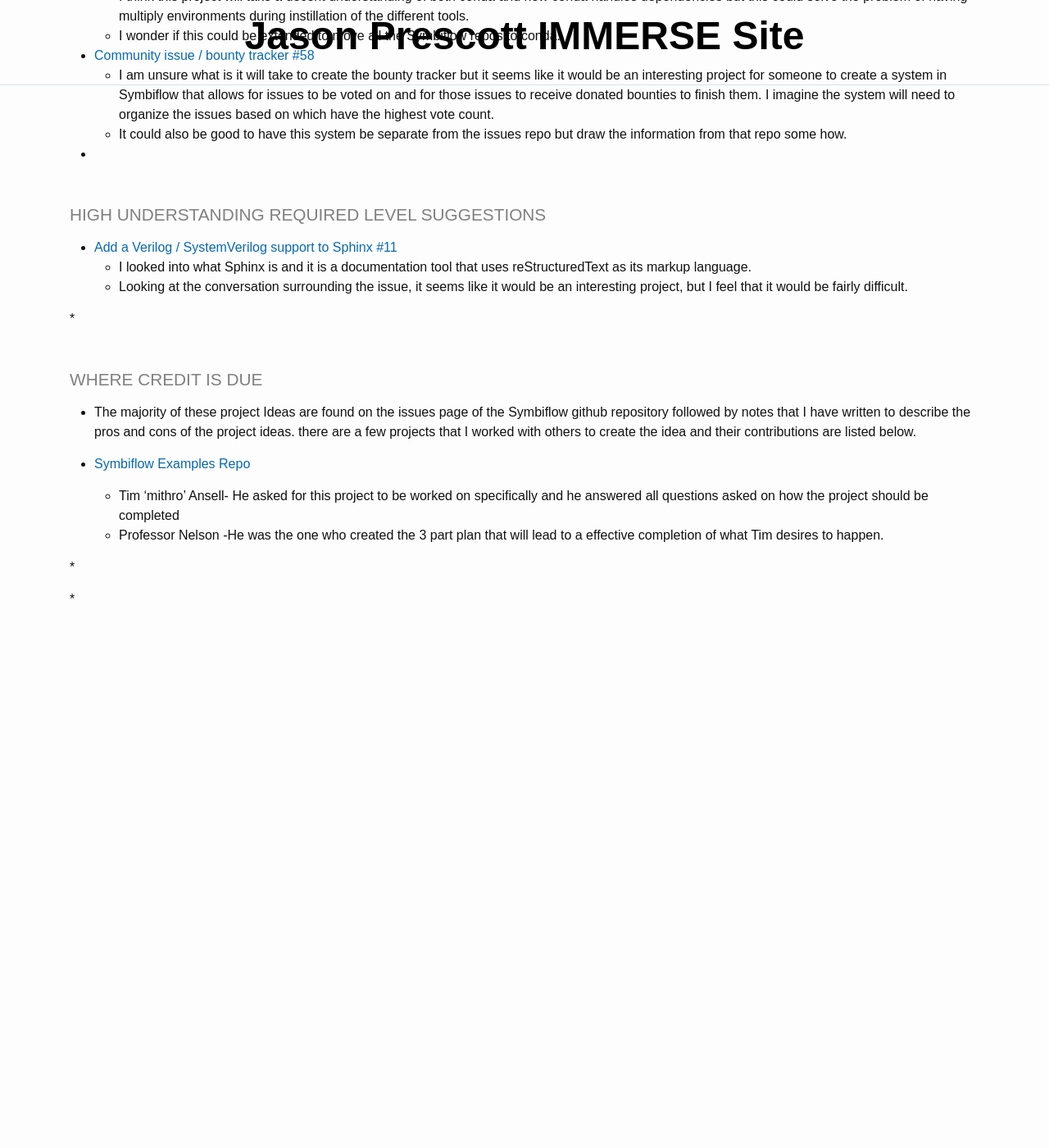
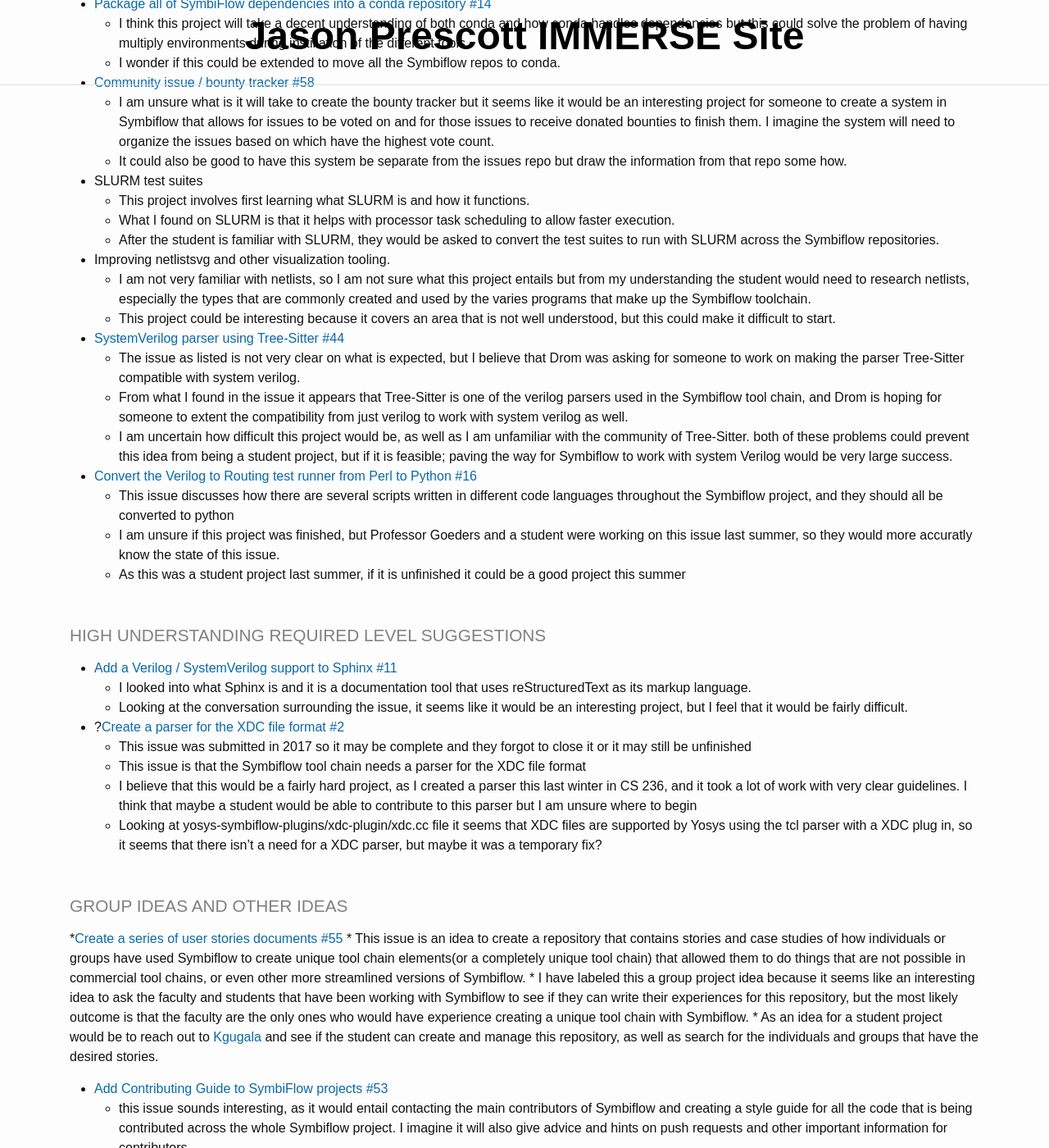
Before and after one commit to jason1234309/Immerse_Website, a Jekyll site: the page built from _pages/project_ideas.md, in a window 1280 px wide and 1400 px high, scrolled down 1319 px. Shown: the whole window at 82% size. Built offline with Jekyll 4.4.1, drawn with Linux system fonts in a browser that asks for light colours; before the commit the page ends 2077 px from its top, so only the background shows below that; some of the changed text lies outside the part shown.

Commit message:
I updated the log to Tueday May 11th, and I finished the project ideas that were based on the issues in the Symbiflow Issues Repo

```diff
--- a/_pages/project_ideas.md
+++ b/_pages/project_ideas.md
@@ -6,7 +6,7 @@ title: Project Ideas For IMMERSE
 ### Entry Level Suggestions
 
 * [Create a JSON schema for the Yosys JSON format. #7](https://github.com/SymbiFlow/ideas/issues/7)
-    For this project, the student will need to learn how JSON files are formatted but I feel that this will not be too difficult.
+    * For this project, the student will need to learn how JSON files are formatted but I feel that this will not be too difficult.
 
 * [Symbiflow Examples Repo](https://github.com/SymbiFlow/symbiflow-examples)
     * I know this is a interesting Repo to work with, especially as it has been improved over the past year.
@@ -18,7 +18,7 @@ title: Project Ideas For IMMERSE
 
 * [SymbiFlow projects documentation audit #56](https://github.com/SymbiFlow/ideas/issues/56)
     * This project will be a documentation audit of the documentation across the key repositories to verify that the documentation covers all the important information needed to be able to understand and work on the repositories in question.
-    * the person who issued the request, kgugala, also asked that the student who works on this project also work with the developers to be able to address key questions that users may have so that the documentation will be able to help all new comers and existing users to be able to continue working.
+    * the person who issued the request, [Kgugala](https://github.com/kgugala), also asked that the student who works on this project also work with the developers to be able to address key questions that users may have so that the documentation will be able to help all new comers and existing users to be able to continue working.
     * He also asked that the student also look at the introductory paragraphs and make them clearer, and better at grabbing the attention of the reader.
     * This project may not be the most exciting, but it will lead to a great overview of the Symbiflow tool chain as the student will need to study the documentation fo all the major repositories and experiment with them to create the desired documentation changes.
     * the repository that may make this project hard is that the symbiflow-arch-defs repository was listed under the repositories that need to be audited and that repository will not be easy to fix.
@@ -31,11 +31,14 @@ title: Project Ideas For IMMERSE
     * This could be a very interesting project, but I feel that it will require understanding the basic formats of all the file types used in symbiflow, which are many.
     * It will also involve learning about how the Symbiflow repositories and projects are organized so that the auto merger can be implemented.
     * There is also a piece involving Travis CL which would be interesting.
-    * This issue is a joining of the last few issues that Tim submitted:
-        - [#50](https://github.com/SymbiFlow/ideas/issues/50)
+    * This issue is a joining of the last few issues that Tim submitted that address common code or documentation formats:
+        - [#50](https://github.com/SymbiFlow/ideas/issues/50) -
         - [#49](https://github.com/SymbiFlow/ideas/issues/49) -[#9](https://github.com/SymbiFlow/ideas/issues/9) is related to #49.
         - [#47](https://github.com/SymbiFlow/ideas/issues/47)
         - [#46](https://github.com/SymbiFlow/ideas/issues/46)
+    * These issues seem very similar to the issues joined together by Tim:
+        - [Standardize formatting across all repos #27](https://github.com/SymbiFlow/ideas/issues/27)
+        -[Convert yosys documentation to be sphinx compatible #8](https://github.com/SymbiFlow/ideas/issues/8)
     * These issues could be separated into a few different projects but I feel it is important to see that Tim had joined them all together.
     * People have been working on the above issues but they are not finished.
 
@@ -47,7 +50,24 @@ title: Project Ideas For IMMERSE
     * I am unsure what is it will take to create the bounty tracker but it seems like it would be an interesting project for someone to create a system in Symbiflow that allows for issues to be voted on and for those issues to receive donated bounties to finish them. I imagine the system will need to organize the issues based on which have the highest vote count.
     * It could also be good to have this system be separate from the issues repo but draw the information from that repo some how.
 
-*
+* SLURM test suites
+    * This project involves first learning what SLURM is and how it functions.
+    * What I found on SLURM is that it helps with processor task scheduling to allow faster execution.
+    * After the student is familiar with SLURM, they would be asked to convert the test suites to run with SLURM across the Symbiflow repositories.
+
+* Improving netlistsvg and other visualization tooling.
+    * I am not very familiar with netlists, so I am not sure what this project entails but from my understanding the student would need to research netlists, especially the types that are commonly created and used by the varies programs that make up the Symbiflow toolchain.
+    * This project could be interesting because it covers an area that is not well understood, but this could make it difficult to start.
+
+* [SystemVerilog parser using Tree-Sitter #44](https://github.com/SymbiFlow/ideas/issues/44)
+    * The issue as listed is not very clear on what is expected, but I believe that Drom was asking for someone to work on making the parser Tree-Sitter compatible with system verilog.
+    * From what I found in the issue it appears that Tree-Sitter is one of the verilog parsers used in the Symbiflow tool chain, and Drom is hoping for someone to extent the compatibility from just verilog to work with system verilog as well.
+    * I am uncertain how difficult this project would be, as well as I am unfamiliar with the community of Tree-Sitter. both of these problems could prevent this idea from being a student project, but if it is feasible; paving the way for Symbiflow to work with system Verilog would be very large success.
+* [Convert the Verilog to Routing test runner from Perl to Python #16](https://github.com/SymbiFlow/ideas/issues/16)
+    * This issue discusses how there are several scripts written in different code languages throughout the Symbiflow project, and they should all be converted to python
+    * I am unsure if this project was finished, but Professor Goeders and a student were working on this issue last summer, so they would more accuratly know the state of this issue.
+    * As this was a student project last summer, if it is unfinished it could be a good project this summer
+
 
 ### High Understanding Required level Suggestions
 
@@ -55,16 +75,32 @@ title: Project Ideas For IMMERSE
     * I looked into what Sphinx is and it is a documentation tool that uses reStructuredText as its markup language.
     * Looking at the conversation surrounding the issue, it seems like it would be an interesting project, but I feel that it would be fairly difficult.
 
-*
+* ?[Create a parser for the XDC file format #2](https://github.com/SymbiFlow/ideas/issues/2)
+    * This issue was submitted in 2017 so it may be complete and they forgot to close it or it may still be unfinished
+    * This issue is that the Symbiflow tool chain needs a parser for the XDC file format
+    * I believe that this would be a fairly hard project, as I created a parser this last winter in CS 236, and it took a lot of work with very clear guidelines. I think that maybe a student would be able to contribute to this parser but I am unsure where to begin
+    * Looking at yosys-symbiflow-plugins/xdc-plugin/xdc.cc file it seems that XDC files are supported by Yosys using the tcl parser with a XDC plug in, so it seems that there isn't a need for a XDC parser, but maybe it was a temporary fix?
+
+### Group Ideas and Other Ideas
+
+*[Create a series of user stories documents #55](https://github.com/SymbiFlow/ideas/issues/55)
+    * This issue is an idea to create a repository that contains stories and case studies of how individuals or groups have used Symbiflow to create unique tool chain elements(or a completely unique tool chain) that allowed them to do things that are not possible in commercial tool chains, or even other more streamlined versions of Symbiflow.
+    * I have labeled this a group project idea because it seems like an interesting idea to ask the faculty and students that have been working with Symbiflow to see if they can write their experiences for this repository, but the most likely outcome is that the faculty are the only ones who would have experience creating a unique tool chain with Symbiflow.
+    * As an idea for a student project would be to reach out to [Kgugala](https://github.com/kgugala) and see if the student can create and manage this repository, as well as search for the individuals and groups that have the desired stories.
+* [Add Contributing Guide to SymbiFlow projects #53](https://github.com/SymbiFlow/ideas/issues/53)
+    * this issue sounds interesting, as it would entail contacting the main contributors of Symbiflow and creating a style guide for all the code that is being contributed across the whole Symbiflow project. I imagine it will also give advice and hints on push requests and other important information for contributors.
+    * I think this could be a interesting project because it would involve working with several people across all the repositories, but I do not think that it is our place as students at BYU to be forming the contributing guide for the Symbiflow tool chain.
+    * This project could be very frustrating as well if the contributors refuse to agree on one style or expectations for the contributions.
 
 ### Where Credit is Due
 
 * The majority of these project Ideas are found on the issues page of the Symbiflow github repository followed by notes that I have written to describe the pros and cons of the project ideas. there are a few projects that I worked with others to create the idea and their contributions are listed below.
 
 * [Symbiflow Examples Repo](https://github.com/SymbiFlow/symbiflow-examples)
-    * Tim ‘mithro’ Ansell- He asked for this project to be worked on specifically and he answered all questions asked on how the project should be completed
+    * Tim ‘mithro’ Ansell- He asked for this project to be worked on specifically and he answered all questions asked on how the project should be completed.
     * Professor Nelson -He was the one who created the 3 part plan that will lead to a effective completion of what Tim desires to happen.
 
-*
-
-*
+*SLURM test suites
+    * Tim ‘mithro’ Ansell- He asked for this project to be worked on specifically.
+*Improving netlistsvg and other visualization tooling.
+    * Tim ‘mithro’ Ansell- He asked for this project to be worked on specifically.
```
Also changed, not shown: _pages/log.md (+1 -1 lines).
